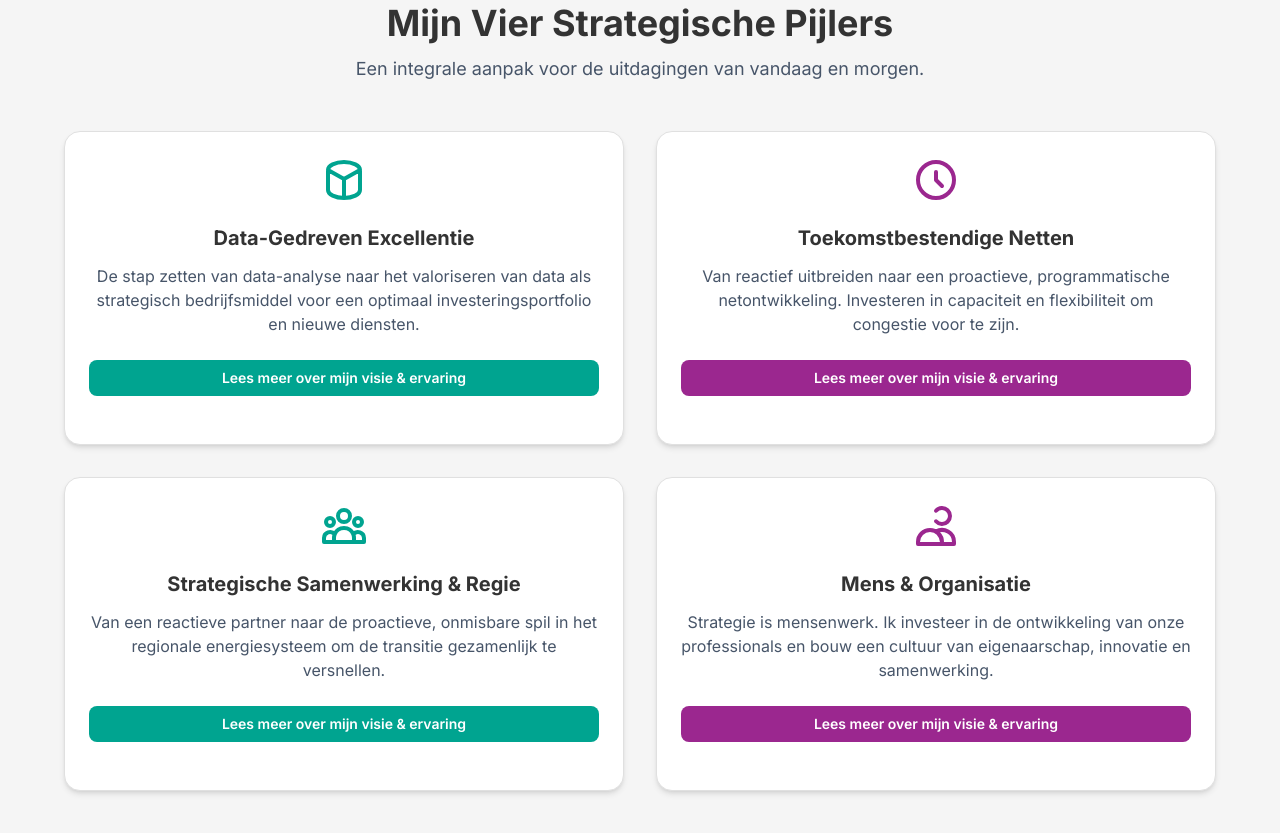
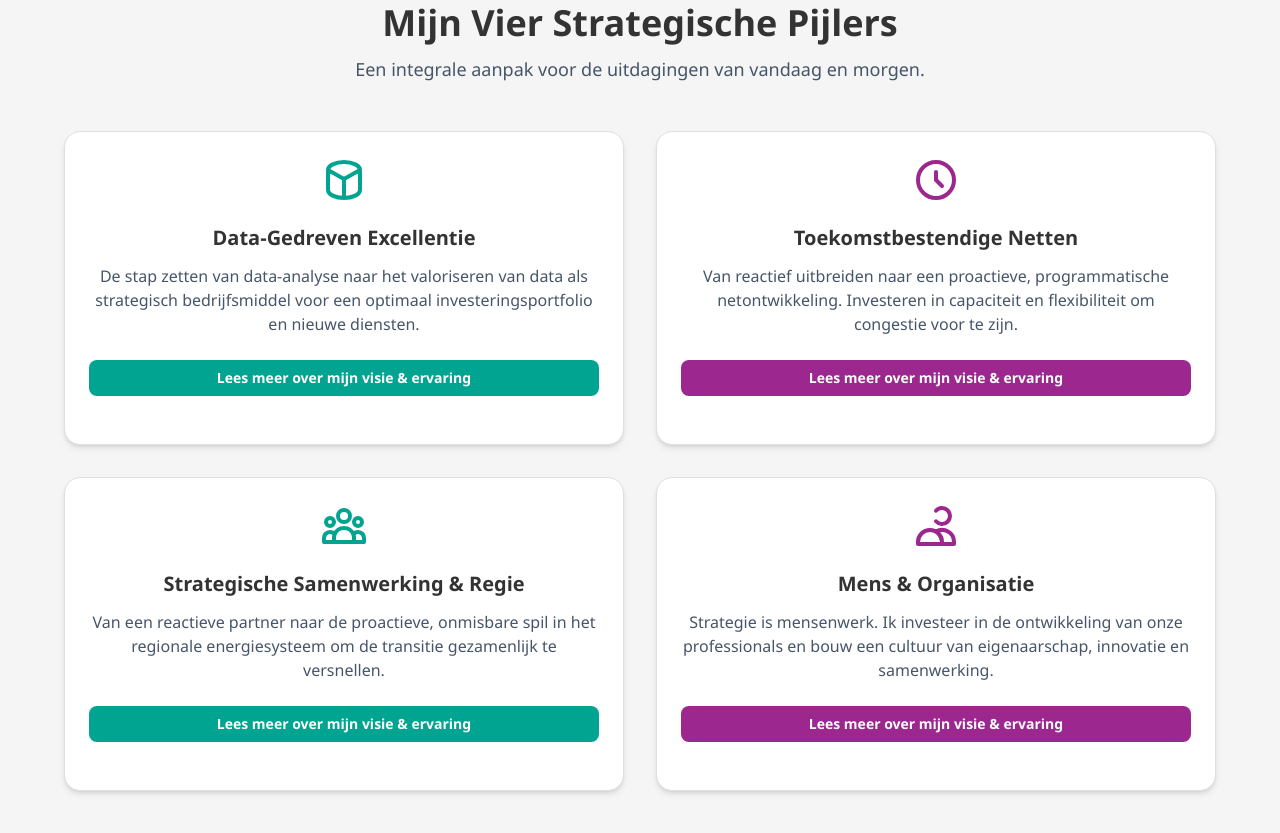
Before and after one commit to Jonscherphof/DNP2026, a plain HTML site: page index.html in a window 1280 px wide. Shown: the part 669-1502 px from the top of the page. Drawn offline with nearby package versions, Linux system fonts and the light colour scheme.

Commit message:
Update index.html

```diff
--- a/index.html
+++ b/index.html
@@ -15,7 +15,7 @@
             --enexis-border-gray: #e0e0e0;
         }
         body {
-            font-family: 'Inter', sans-serif;
+            font-family: 'Aptos', 'Segoe UI', 'Calibri', 'Inter', sans-serif;
             background-color: var(--enexis-light-gray); /* Light gray background for the body */
             color: var(--enexis-dark-gray);
         }
@@ -126,10 +126,10 @@
                         <div class="prose-area">
                             <h4>Mijn Aanpak: Van Optimalisatie naar Valorisatie</h4>
                             <p>Enexis zet al goede stappen in het gebruik van data. Mijn meerwaarde ligt in de volgende, cruciale stap: het behandelen van data als een strategisch bedrijfsmiddel. We gaan verder dan interne optimalisatie en creëren nieuwe waarde.</p>
-                            <ul>
-                                <li class="ml-4 list-disc"><strong>Data-as-a-Strategic-Asset (DASA):</strong> Ik initieer een programma om onze unieke, anonieme data te valoriseren. Denk aan betaalde API-diensten voor gemeenten die data nodig hebben voor ruimtelijke ordening, of voor projectontwikkelaars om de optimale locatie voor laadpleinen te bepalen.</li>
-                                <li class="ml-4 list-disc"><strong>Lifecycle Management door Digital Twins:</strong> We bouwen een virtuele replica van ons netwerk, gevoed met real-time data. Dit stelt ons in staat om de gehele levenscyclus van assets te simuleren, onderhoud uiterst efficiënt te plannen en investeringsbeslissingen te optimaliseren.</li>
-                            </ul>
+                            <div class="space-y-2 mt-4">
+                                <div class="flex items-start"><span class="text-enexis-green font-bold mr-3 mt-1">&#8226;</span><span><strong>Data-as-a-Strategic-Asset (DASA):</strong> Ik initieer een programma om onze unieke, anonieme data te valoriseren. Denk aan betaalde API-diensten voor gemeenten die data nodig hebben voor ruimtelijke ordening, of voor projectontwikkelaars om de optimale locatie voor laadpleinen te bepalen.</span></div>
+                                <div class="flex items-start"><span class="text-enexis-green font-bold mr-3 mt-1">&#8226;</span><span><strong>Lifecycle Management door Digital Twins:</strong> We bouwen een virtuele replica van ons netwerk, gevoed met real-time data. Dit stelt ons in staat om de gehele levenscyclus van assets te simuleren, onderhoud uiterst efficiënt te plannen en investeringsbeslissingen te optimaliseren.</span></div>
+                            </div>
                         </div>
                         <div class="proven-experience">
                             <h5 class="font-bold text-enexis-dark-gray">Mijn Bewezen Aanpak:</h5>
@@ -147,10 +147,10 @@
                         <div class="prose-area">
                             <h4>Mijn Aanpak: Van Voorspellen naar Voorschrijven</h4>
                             <p>Proactief plannen is goed, maar niet genoeg. Waar ik het verschil maak, is de stap van voorspellen naar voorschrijven. We gebruiken onze data niet alleen om te zien waar een probleem komt, maar om de beste oplossing te genereren.</p>
-                            <ul>
-                                <li class="ml-4 list-disc"><strong>Prescriptive Analytics voor Netplanning:</strong> Ik implementeer AI-gedreven modellen die niet alleen congestie voorspellen, maar direct meerdere oplossingscenario's genereren (bv. verzwaren vs. batterijopslag vs. buurtcontract). Deze worden automatisch geëvalueerd op kosten, snelheid en maatschappelijke impact.</li>
-                                <li class="ml-4 list-disc"><strong>Programmatische Aanpak van Verzwaring:</strong> We clusteren projecten en werken gebiedsgericht om de doorlooptijden van netverzwaringen drastisch te verkorten, in nauwe samenwerking met de uitvoering.</li>
-                            </ul>
+                            <div class="space-y-2 mt-4">
+                                <div class="flex items-start"><span class="text-enexis-magenta font-bold mr-3 mt-1">&#8226;</span><span><strong>Prescriptive Analytics voor Netplanning:</strong> Ik implementeer AI-gedreven modellen die niet alleen congestie voorspellen, maar direct meerdere oplossingscenario's genereren (bv. verzwaren vs. batterijopslag vs. buurtcontract). Deze worden automatisch geëvalueerd op kosten, snelheid en maatschappelijke impact.</span></div>
+                                <div class="flex items-start"><span class="text-enexis-magenta font-bold mr-3 mt-1">&#8226;</span><span><strong>Programmatische Aanpak van Verzwaring:</strong> We clusteren projecten en werken gebiedsgericht om de doorlooptijden van netverzwaringen drastisch te verkorten, in nauwe samenwerking met de uitvoering.</span></div>
+                            </div>
                         </div>
                         <div class="proven-experience">
                             <h5 class="font-bold text-enexis-dark-gray">Mijn Bewezen Aanpak:</h5>
@@ -179,10 +179,10 @@
                         <div class="prose-area">
                             <h4>Mijn Aanpak: Van Partner naar Onmisbare Spil</h4>
                             <p>Een goede partner zijn is de basis. Mijn ambitie is om Enexis te positioneren als de onmisbare spil waar het regionale energiesysteem om draait. Dit doen we door onze regierol te claimen met concrete, waardevolle tools.</p>
-                            <ul>
-                                <li class="ml-4 list-disc"><strong>Lancering 'Regionaal Energie Dashboard':</strong> Ik initieer de ontwikkeling van een interactief, API-first platform. Hier kunnen stakeholders (gemeenten, provincies, marktpartijen) niet alleen data inzien, maar zelf scenario's modelleren. Dit maakt ons de 'single source of truth' en de logische regisseur.</li>
-                                <li class="ml-4 list-disc"><strong>Proactief Stakeholdermanagement:</strong> Ik bouw duurzame relaties op. We gaan van een reactieve (aanvraag-gestuurde) naar een proactieve (gezamenlijk plannende) modus, waarbij Enexis aan tafel zit vóór de plannen gemaakt worden.</li>
-                            </ul>
+                            <div class="space-y-2 mt-4">
+                                <div class="flex items-start"><span class="text-enexis-green font-bold mr-3 mt-1">&#8226;</span><span><strong>Lancering 'Regionaal Energie Dashboard':</strong> Ik initieer de ontwikkeling van een interactief, API-first platform. Hier kunnen stakeholders (gemeenten, provincies, marktpartijen) niet alleen data inzien, maar zelf scenario's modelleren. Dit maakt ons de 'single source of truth' en de logische regisseur.</span></div>
+                                <div class="flex items-start"><span class="text-enexis-green font-bold mr-3 mt-1">&#8226;</span><span><strong>Proactief Stakeholdermanagement:</strong> Ik bouw duurzame relaties op. We gaan van een reactieve (aanvraag-gestuurde) naar een proactieve (gezamenlijk plannende) modus, waarbij Enexis aan tafel zit vóór de plannen gemaakt worden.</span></div>
+                            </div>
                         </div>
                         <div class="proven-experience">
                             <h5 class="font-bold text-enexis-dark-gray">Mijn Bewezen Aanpak:</h5>
@@ -200,11 +200,11 @@
                         <div class="prose-area">
                             <h4>Mijn Aanpak: Investeren in ons Grootste Kapitaal</h4>
                             <p>De energietransitie is niet alleen een technologische, maar ook een menselijke en organisatorische uitdaging. Mijn leiderschap is gericht op het creëren van een omgeving waarin onze professionals kunnen excelleren en de organisatie wendbaar genoeg is om te versnellen.</p>
-                            <ul>
-                                <li class="ml-4 list-disc"><strong>Ontwikkeling van T-shaped Professionals:</strong> Ik stimuleer de ontwikkeling van medewerkers met diepgaande expertise (de verticale balk van de 'T') die ook effectief kunnen samenwerken over afdelingsgrenzen heen (de horizontale balk).</li>
-                                <li class="ml-4 list-disc"><strong>Cultuur van Eigenaarschap:</strong> Ik geef teams de autonomie en het vertrouwen om beslissingen te nemen. Dit leidt tot snellere processen, meer innovatie en een hogere betrokkenheid.</li>
-                                <li class="ml-4 list-disc"><strong>Verbindend Leiderschap:</strong> Ik sla de brug tussen de strategische doelen van de directie en de dagelijkse realiteit van de operatie. Ik zorg ervoor dat iedereen begrijpt hoe zijn of haar werk bijdraagt aan de missie van Enexis.</li>
-                            </ul>
+                            <div class="space-y-2 mt-4">
+                                <div class="flex items-start"><span class="text-enexis-magenta font-bold mr-3 mt-1">&#8226;</span><span><strong>Ontwikkeling van T-shaped Professionals:</strong> Ik stimuleer de ontwikkeling van medewerkers met diepgaande expertise (de verticale balk van de 'T') die ook effectief kunnen samenwerken over afdelingsgrenzen heen (de horizontale balk).</span></div>
+                                <div class="flex items-start"><span class="text-enexis-magenta font-bold mr-3 mt-1">&#8226;</span><span><strong>Cultuur van Eigenaarschap:</strong> Ik geef teams de autonomie en het vertrouwen om beslissingen te nemen. Dit leidt tot snellere processen, meer innovatie en een hogere betrokkenheid.</span></div>
+                                <div class="flex items-start"><span class="text-enexis-magenta font-bold mr-3 mt-1">&#8226;</span><span><strong>Verbindend Leiderschap:</strong> Ik sla de brug tussen de strategische doelen van de directie en de dagelijkse realiteit van de operatie. Ik zorg ervoor dat iedereen begrijpt hoe zijn of haar werk bijdraagt aan de missie van Enexis.</span></div>
+                            </div>
                         </div>
                         <div class="proven-experience">
                             <h5 class="font-bold text-enexis-dark-gray">Mijn Bewezen Aanpak:</h5>
```
